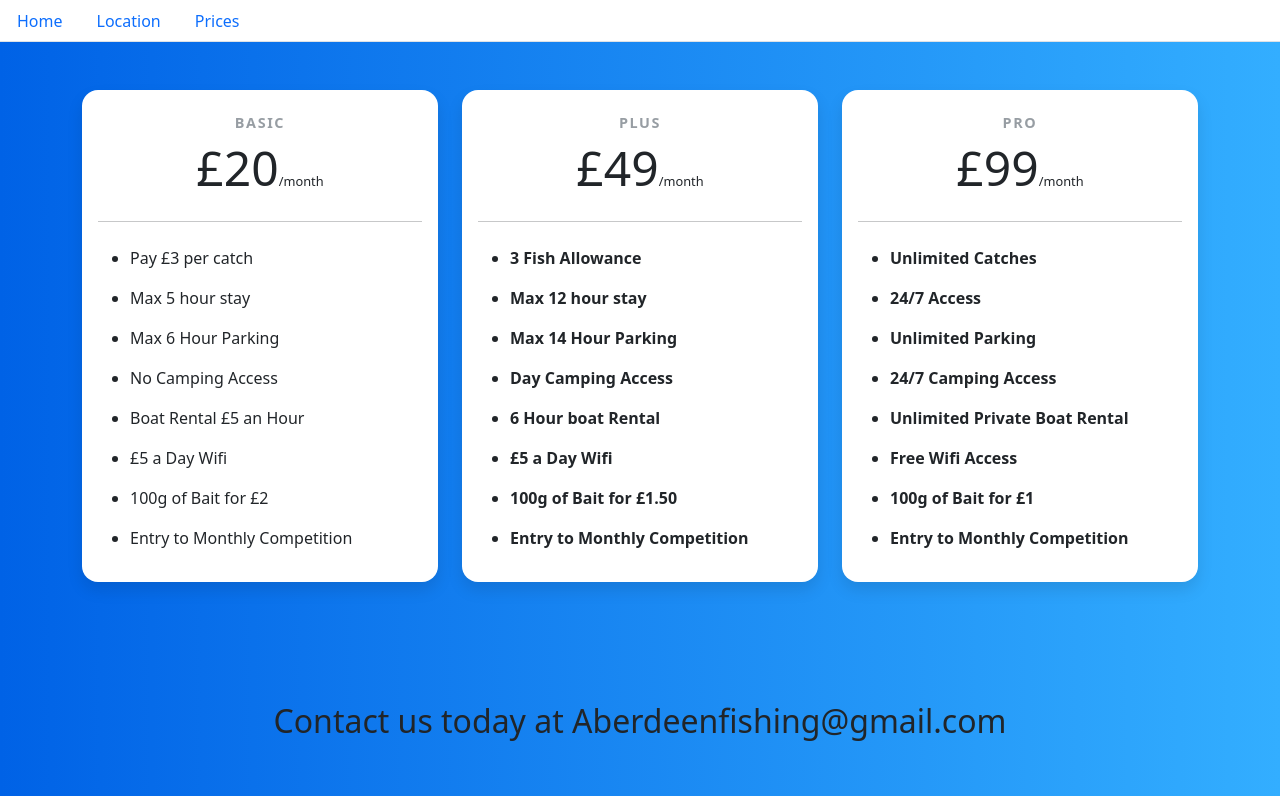
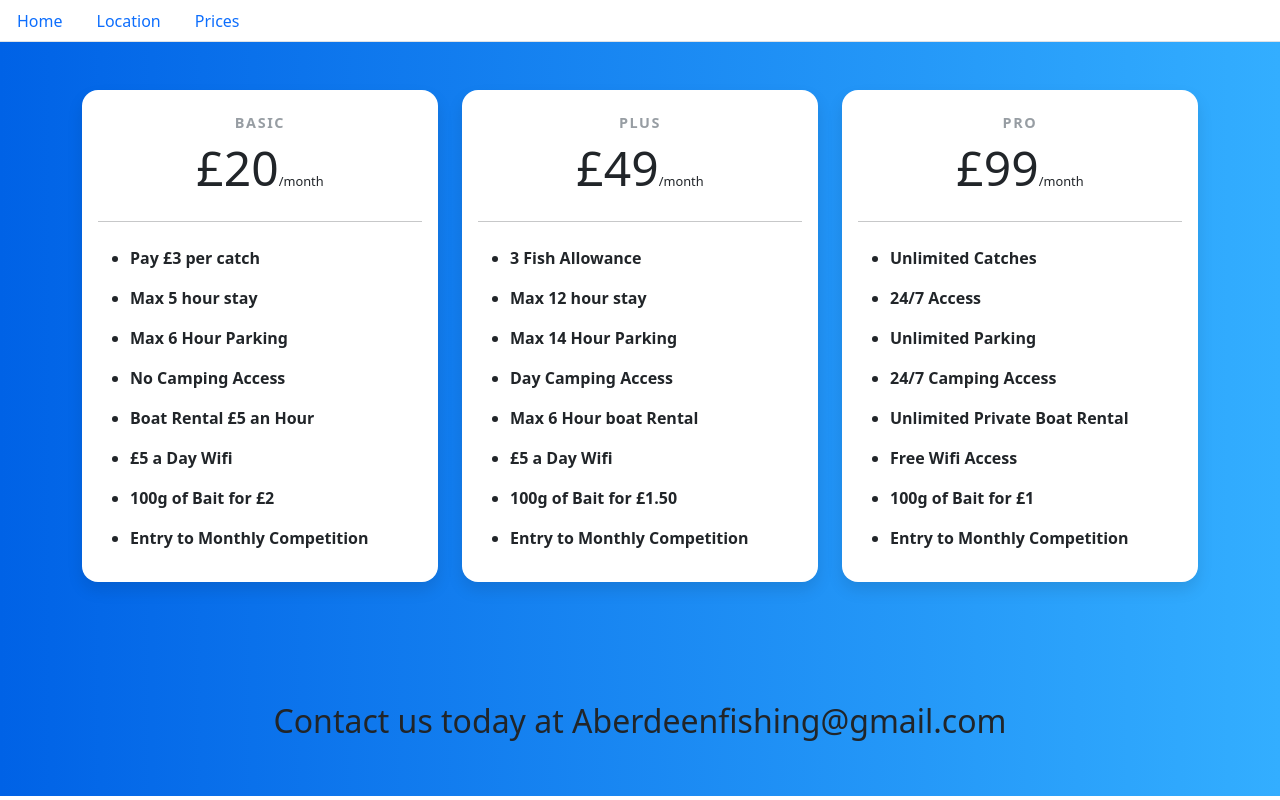
Before and after one commit to HTMLMonger/Fishing, a plain HTML site: page prices.html in a window 1280 px wide. Drawn offline with nearby package versions, Linux system fonts and the light colour scheme.

Commit message:
Add files via upload

```diff
--- a/prices.html
+++ b/prices.html
@@ -37,14 +37,14 @@
               <h6 class="card-price text-center">£20<span class="period">/month</span></h6>
               <hr>
               <ul class="fa-ul">
-                <li><span class="fa-li"><i class="fas fa-check"></i></span>Pay £3 per catch</li>
-                <li><span class="fa-li"><i class="fas fa-check"></i></span>Max 5 hour stay</li>
-                <li><span class="fa-li"><i class="fas fa-check"></i></span>Max 6 Hour Parking</li>
-                <li><span class="fa-li"><i class="fas fa-check"></i></span>No Camping Access</li>
-                <li><span class="fa-li "><i class="fas fa-check"></i></span>Boat Rental £5 an Hour</li>
-                <li><span class="fa-li"><i class="fas fa-check"></i></span>£5 a Day Wifi</li>
-                <li><span class="fa-li"><i class="fas fa-check"></i></span>100g of Bait for £2</li>
-                <li><span class="fa-li"><i class="fas fa-check"></i></span>Entry to Monthly Competition</li>
+                <li><span class="fa-li"><i class="fas fa-check"></i></span><strong> Pay £3 per catch</strong></li>
+                <li><span class="fa-li"><i class="fas fa-check"></i></span><strong>Max 5 hour stay</strong></li>
+                <li><span class="fa-li"><i class="fas fa-check"></i></span><strong>Max 6 Hour Parking</strong></li>
+                <li><span class="fa-li"><i class="fas fa-check"></i></span><strong>No Camping Access</strong></li>
+                <li><span class="fa-li "><i class="fas fa-check"></i></span><strong>Boat Rental £5 an Hour</strong></li>
+                <li><span class="fa-li"><i class="fas fa-check"></i></span><strong>£5 a Day Wifi</strong></li>
+                <li><span class="fa-li"><i class="fas fa-check"></i></span><strong>100g of Bait for £2</strong></li>
+                <li><span class="fa-li"><i class="fas fa-check"></i></span><strong>Entry to Monthly Competition</strong></li>
               </ul>
 
             </div>
@@ -62,7 +62,7 @@
                 <li><span class="fa-li"><i class="fas fa-check"></i></span><strong>Max 12 hour stay</strong></li>
                 <li><span class="fa-li"><i class="fas fa-check"></i></span><strong>Max 14 Hour Parking</strong></li>
                 <li><span class="fa-li"><i class="fas fa-check"></i></span><strong>Day Camping Access</strong></li>
-                <li><span class="fa-li"><i class="fas fa-check"></i></span><strong> 6 Hour boat Rental</strong></li>
+                <li><span class="fa-li"><i class="fas fa-check"></i></span><strong> Max 6 Hour boat Rental</strong></li>
                 <li><span class="fa-li"><i class="fas fa-check"></i></span><strong> £5 a Day Wifi</strong></li>
                 <li><span class="fa-li"><i class="fas fa-check"></i></span><strong>100g of Bait for £1.50</strong></li>
                 <li><span class="fa-li"><i class="fas fa-check"></i></span><strong>Entry to Monthly Competition</strong> </li>
```
